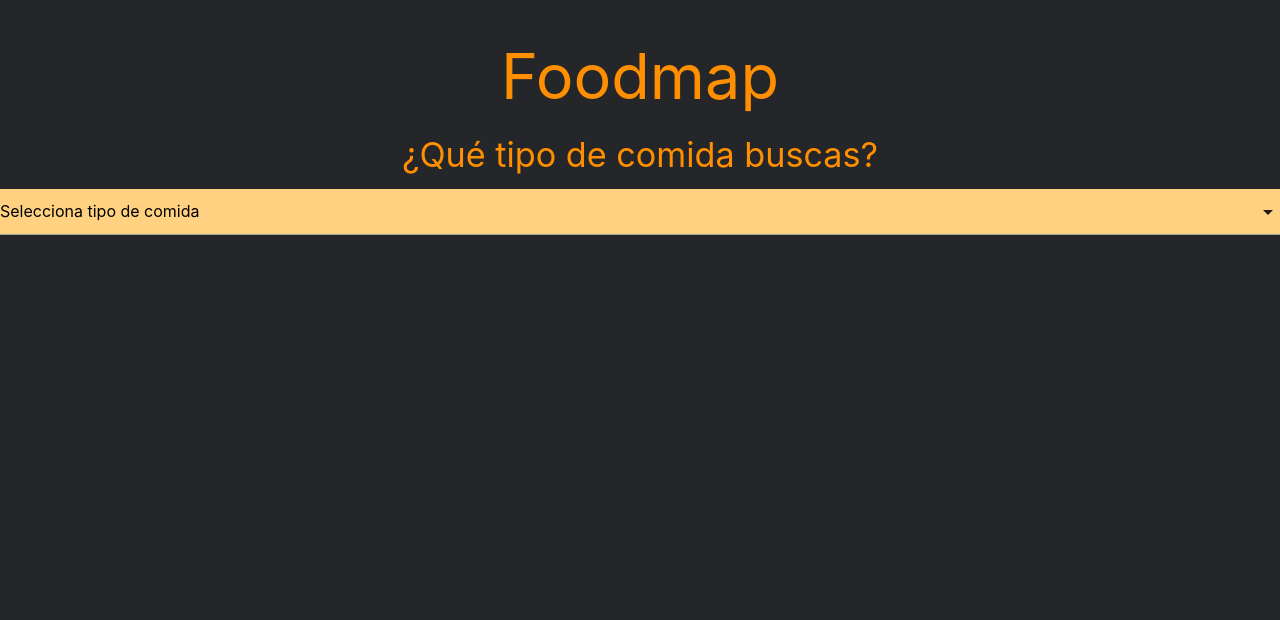
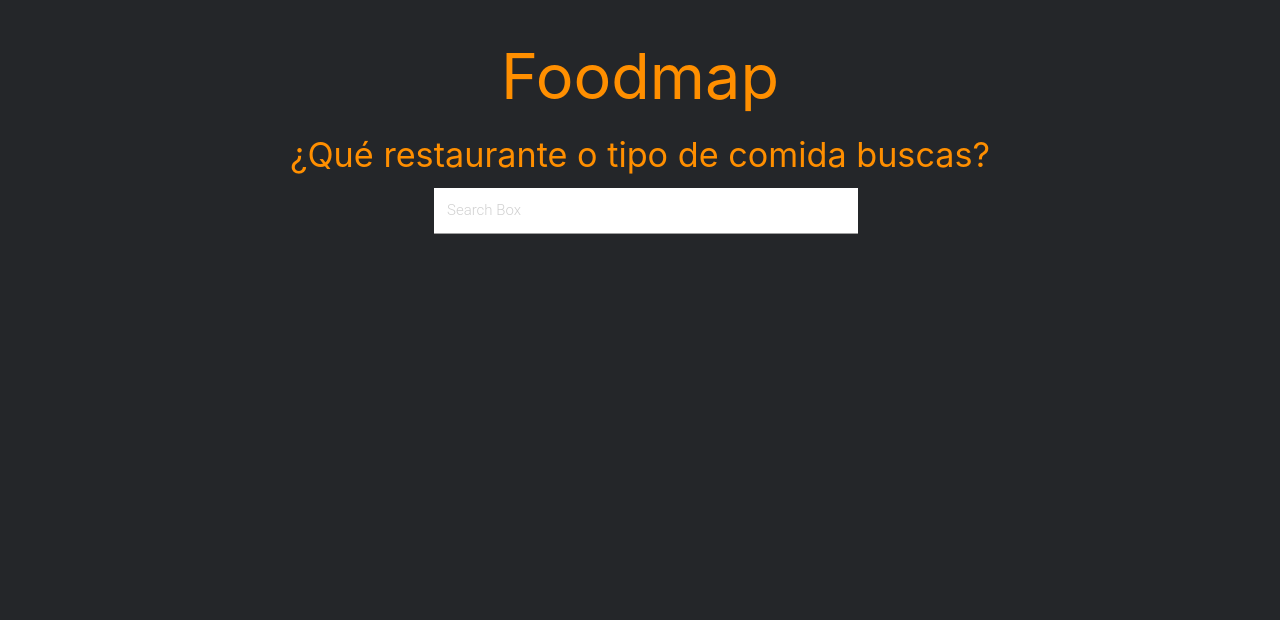
Before and after one commit to tjarataibo/Foodmapnuevo, a website: page principal.html in a window 1280 px wide. Shown: the top 620 px of the page. Drawn offline with nearby package versions, Linux system fonts and the light colour scheme; some packages are replaced by stand-ins of ours.

Commit message:
Realizando búsqueda general de restaurantes

```diff
--- a/principal.html
+++ b/principal.html
@@ -19,7 +19,7 @@
         </div>
     <!--Búsqueda por tipo de comida-->
         <div class="containerTwo">
-                <h4 class="center-align amber-text text-darken-3">¿Qué tipo de comida buscas?</h4>
+                <h4 class="center-align amber-text text-darken-3">¿Qué restaurante o tipo de comida buscas?</h4>
         </div>
     <!--Barra de búsqueda-->
         <!-- <nav>
@@ -33,8 +33,13 @@
                   </form>
                 </div>
         </nav> -->
+
+        <!--Obtención de nombre de lugar, ubicación e ícono-->
+      <div class="seeearch center">
+                <input id="pac-input" class="controls" type="text" placeholder="Search Box">
+      </div>
     <!--Select-->
-        <div class="input-field col s12 orange accent-1">
+        <!-- <div class="input-field col s12 orange accent-1">
          <select>
            <option value="" disabled selected>Selecciona tipo de comida</option>
            <option value="1">Comida china</option>
@@ -42,10 +47,10 @@
            <option value="3">Comida mexicana</option>
            <option value="4">Sushi</option>
          </select>
-        </div>
+        </div> -->
 
     <!--Mapa-->
-    <div id="map"></div>
+      <div id="map"></div>
 
      <!-- Modal Trigger -->
         <!-- <a class="waves-effect waves-light btn modal-trigger" href="#modal1">Modal</a> -->
@@ -76,9 +81,6 @@
               </li>
             </ul>
     </div>
-    <!--Obtención de nombre de lugar, ubicación e ícono-->
-    <input id="pac-input" class="controls" type="text" placeholder="Search Box">
-    <div id="map"></div>
 
     <!--API KEY: AIzaSyDASoquoCpXyYppGev41cMSX3DZJLrCzoM-->
     <script async defer
```
